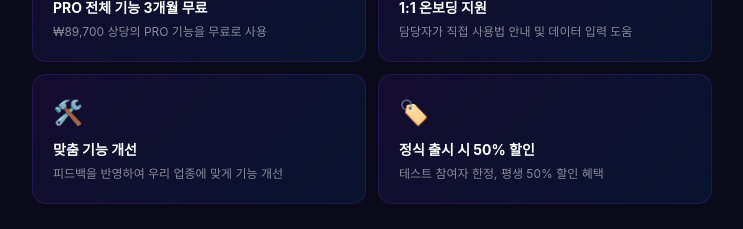
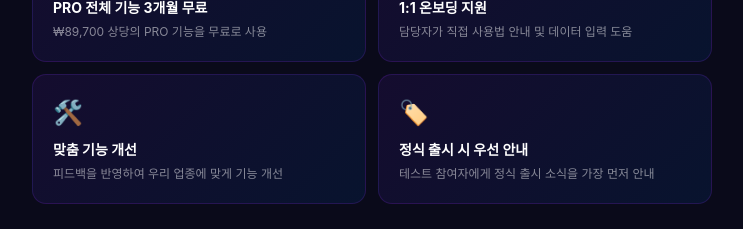
Before and after one commit to purebelmont/ilproai-next, a Next.js app: page /recruit in a window 1280 px wide. Shown: the part 1400-1629 px from the top of the page, without its empty margins (268-1011 px from the left). Built offline with nearby package versions, Linux system fonts and the light colour scheme.

Commit message:
Remove 50% lifetime discount — replace with priority notification

```diff
--- a/src/app/blog/page.tsx
+++ b/src/app/blog/page.tsx
@@ -51,7 +51,7 @@ export const BLOG_POSTS: BlogPost[] = [
 - **PRO 전체 기능 3개월 무료** — ₩89,700 상당
 - **1:1 온보딩 지원** — 담당자가 직접 사용법 안내
 - **맞춤 기능 개선** — 피드백 반영하여 우리 업종에 맞게 개선
-- **정식 출시 시 50% 평생 할인** — 테스트 참여자 한정 혜택
+- **정식 출시 시 우선 안내** — 테스트 참여자에게 가장 먼저 소식 전달
 
 ---
 
--- a/src/app/recruit/page.tsx
+++ b/src/app/recruit/page.tsx
@@ -66,7 +66,7 @@ export default function RecruitPage() {
             { icon: "💎", title: "PRO 전체 기능 3개월 무료", desc: "₩89,700 상당의 PRO 기능을 무료로 사용" },
             { icon: "🤝", title: "1:1 온보딩 지원", desc: "담당자가 직접 사용법 안내 및 데이터 입력 도움" },
             { icon: "🛠️", title: "맞춤 기능 개선", desc: "피드백을 반영하여 우리 업종에 맞게 기능 개선" },
-            { icon: "🏷️", title: "정식 출시 시 50% 할인", desc: "테스트 참여자 한정, 평생 50% 할인 혜택" },
+            { icon: "🏷️", title: "정식 출시 시 우선 안내", desc: "테스트 참여자에게 정식 출시 소식을 가장 먼저 안내" },
           ].map((b, i) => (
             <div key={i} style={{ background: "linear-gradient(135deg, rgba(125,42,231,0.1), rgba(0,113,227,0.1))", borderRadius: 14, padding: 20, border: "1px solid rgba(125,42,231,0.2)" }}>
               <div style={{ fontSize: 24, marginBottom: 8 }}>{b.icon}</div>
```
